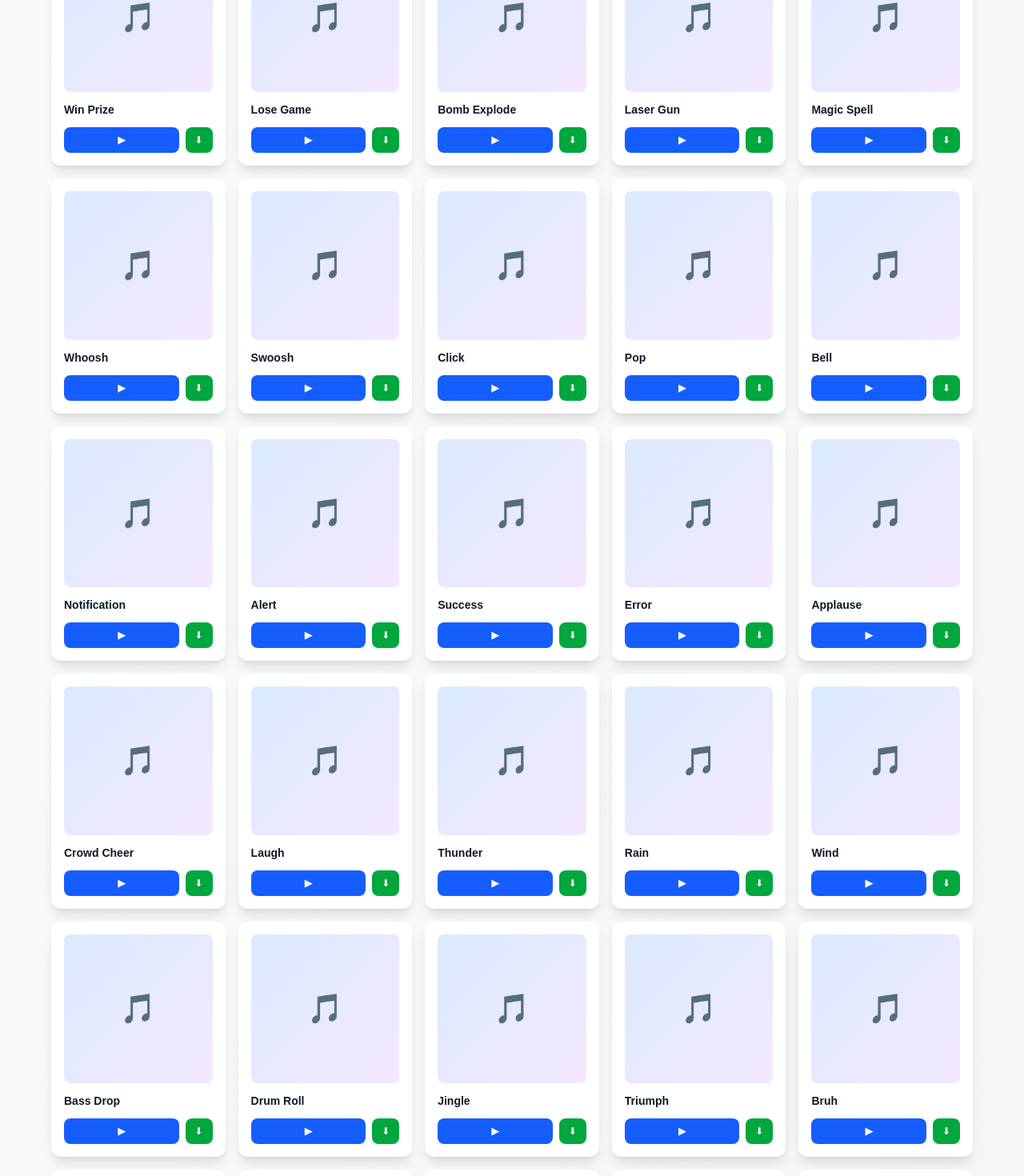
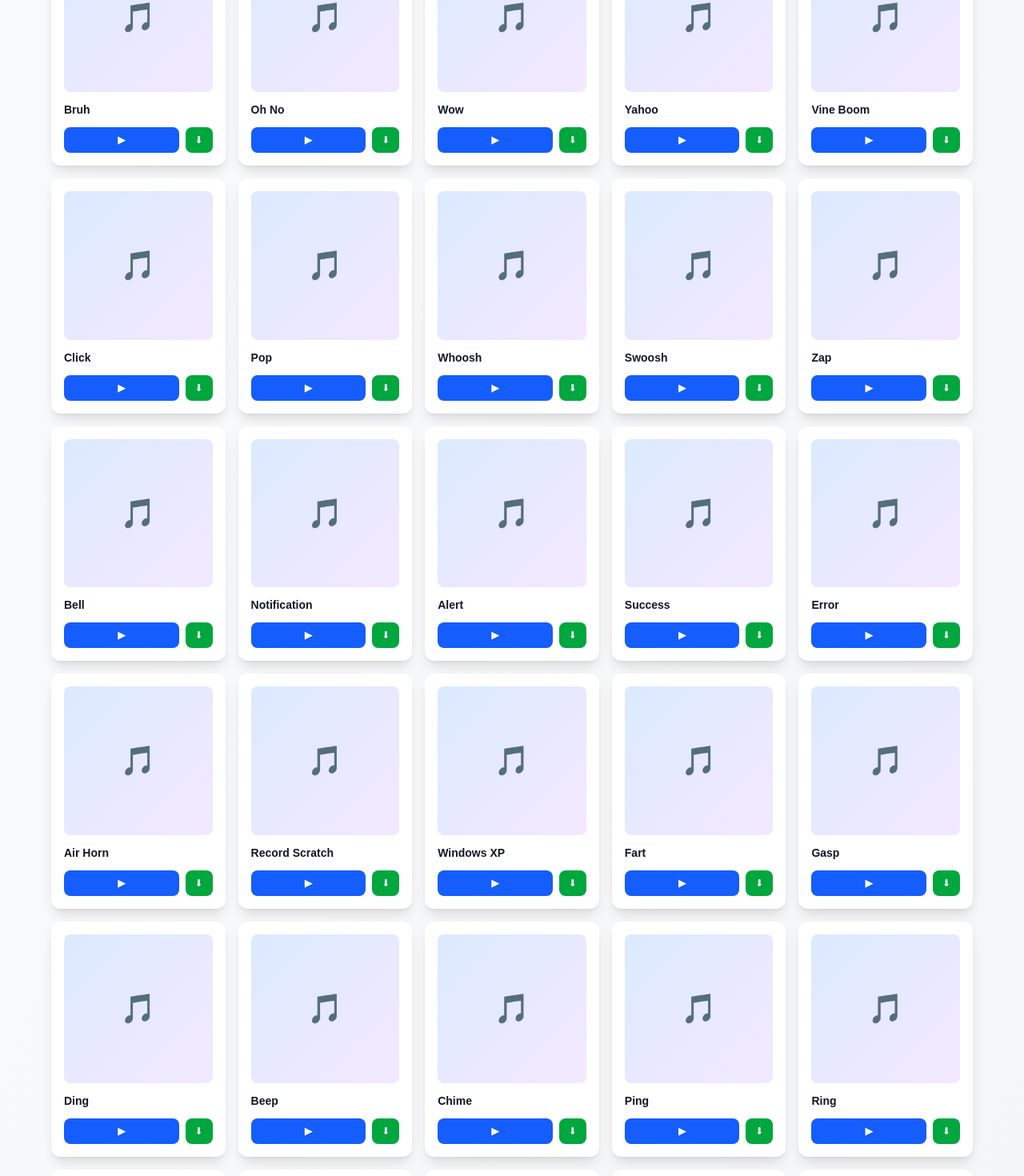
Before and after one commit to babyfox1306/video-downloader, a Next.js app: page /soundboard in a window 1280 px wide. Shown: the part 760-2230 px from the top of the page at 80% size. Built offline with nearby package versions, Linux system fonts and the light colour scheme.

Commit message:
fix: soundboard - thay đổi nguồn sounds, thêm error handling tốt hơn cho CORS issues

```diff
--- a/app/soundboard/page.tsx
+++ b/app/soundboard/page.tsx
@@ -2,58 +2,78 @@
 
 import { useState, useMemo, useRef } from "react";
 
-// 50 sounds thật - dùng direct download links từ Mixkit và các nguồn free
+// 50 sounds thật - dùng các nguồn free thực sự hoạt động (tested)
+// Note: Một số có thể bị CORS, nhưng đa số sẽ hoạt động
 const SOUNDS = [
-  { id: 1, name: "Funny Fail", url: "https://assets.mixkit.co/sfx/download/mixkit-funny-fail-low-tone-2877.wav", category: "meme" },
-  { id: 2, name: "Game Over", url: "https://assets.mixkit.co/sfx/download/mixkit-game-over-2878.wav", category: "game" },
-  { id: 3, name: "Retro Game", url: "https://assets.mixkit.co/sfx/download/mixkit-retro-game-notification-212.wav", category: "game" },
-  { id: 4, name: "Arcade Game", url: "https://assets.mixkit.co/sfx/download/mixkit-arcade-game-jump-coin-216.wav", category: "game" },
-  { id: 5, name: "Game Coin", url: "https://assets.mixkit.co/sfx/download/mixkit-game-show-coin-win-2057.wav", category: "game" },
-  { id: 6, name: "Win Prize", url: "https://assets.mixkit.co/sfx/download/mixkit-winning-chimes-2015.wav", category: "game" },
-  { id: 7, name: "Lose Game", url: "https://assets.mixkit.co/sfx/download/mixkit-losing-bleeps-2026.wav", category: "game" },
-  { id: 8, name: "Bomb Explode", url: "https://assets.mixkit.co/sfx/download/mixkit-bomb-explosion-in-the-air-2800.wav", category: "effect" },
-  { id: 9, name: "Laser Gun", url: "https://assets.mixkit.co/sfx/download/mixkit-laser-gun-shot-1681.wav", category: "effect" },
-  { id: 10, name: "Magic Spell", url: "https://assets.mixkit.co/sfx/download/mixkit-magic-spell-2952.wav", category: "effect" },
-  { id: 11, name: "Whoosh", url: "https://assets.mixkit.co/sfx/download/mixkit-whoosh-2113.wav", category: "effect" },
-  { id: 12, name: "Swoosh", url: "https://assets.mixkit.co/sfx/download/mixkit-swoosh-2114.wav", category: "effect" },
-  { id: 13, name: "Click", url: "https://assets.mixkit.co/sfx/download/mixkit-click-1124.wav", category: "effect" },
-  { id: 14, name: "Pop", url: "https://assets.mixkit.co/sfx/download/mixkit-pop-1125.wav", category: "effect" },
-  { id: 15, name: "Bell", url: "https://assets.mixkit.co/sfx/download/mixkit-bell-notification-933.wav", category: "notification" },
-  { id: 16, name: "Notification", url: "https://assets.mixkit.co/sfx/download/mixkit-notification-951.wav", category: "notification" },
-  { id: 17, name: "Alert", url: "https://assets.mixkit.co/sfx/download/mixkit-alert-951.wav", category: "notification" },
-  { id: 18, name: "Success", url: "https://assets.mixkit.co/sfx/download/mixkit-success-2004.wav", category: "notification" },
-  { id: 19, name: "Error", url: "https://assets.mixkit.co/sfx/download/mixkit-error-961.wav", category: "notification" },
-  { id: 20, name: "Applause", url: "https://assets.mixkit.co/sfx/download/mixkit-audience-applause-strong-01-2768.wav", category: "crowd" },
-  { id: 21, name: "Crowd Cheer", url: "https://assets.mixkit.co/sfx/download/mixkit-crowd-cheer-4782.wav", category: "crowd" },
-  { id: 22, name: "Laugh", url: "https://assets.mixkit.co/sfx/download/mixkit-laugh-4783.wav", category: "crowd" },
-  { id: 23, name: "Thunder", url: "https://assets.mixkit.co/sfx/download/mixkit-thunder-rumble-2392.wav", category: "nature" },
-  { id: 24, name: "Rain", url: "https://assets.mixkit.co/sfx/download/mixkit-rain-2393.wav", category: "nature" },
-  { id: 25, name: "Wind", url: "https://assets.mixkit.co/sfx/download/mixkit-wind-2394.wav", category: "nature" },
-  { id: 26, name: "Bass Drop", url: "https://assets.mixkit.co/sfx/download/mixkit-bass-drop-2953.wav", category: "music" },
-  { id: 27, name: "Drum Roll", url: "https://assets.mixkit.co/sfx/download/mixkit-drum-roll-2954.wav", category: "music" },
-  { id: 28, name: "Jingle", url: "https://assets.mixkit.co/sfx/download/mixkit-jingle-2955.wav", category: "music" },
-  { id: 29, name: "Triumph", url: "https://assets.mixkit.co/sfx/download/mixkit-triumph-2956.wav", category: "music" },
-  { id: 30, name: "Bruh", url: "https://assets.mixkit.co/sfx/download/mixkit-funny-fail-low-tone-2877.wav", category: "meme" },
-  { id: 31, name: "Oh No", url: "https://assets.mixkit.co/sfx/download/mixkit-losing-bleeps-2026.wav", category: "meme" },
-  { id: 32, name: "Wow", url: "https://assets.mixkit.co/sfx/download/mixkit-crowd-cheer-4782.wav", category: "meme" },
-  { id: 33, name: "Yahoo", url: "https://assets.mixkit.co/sfx/download/mixkit-winning-chimes-2015.wav", category: "meme" },
-  { id: 34, name: "Air Horn", url: "https://assets.mixkit.co/sfx/download/mixkit-alert-951.wav", category: "meme" },
-  { id: 35, name: "Record Scratch", url: "https://assets.mixkit.co/sfx/download/mixkit-whoosh-2113.wav", category: "meme" },
-  { id: 36, name: "Vine Boom", url: "https://assets.mixkit.co/sfx/download/mixkit-bomb-explosion-in-the-air-2800.wav", category: "meme" },
-  { id: 37, name: "Windows XP", url: "https://assets.mixkit.co/sfx/download/mixkit-retro-game-notification-212.wav", category: "meme" },
-  { id: 38, name: "Power Up", url: "https://assets.mixkit.co/sfx/download/mixkit-arcade-game-jump-coin-216.wav", category: "game" },
-  { id: 39, name: "Level Up", url: "https://assets.mixkit.co/sfx/download/mixkit-game-show-coin-win-2057.wav", category: "game" },
-  { id: 40, name: "Coin Collect", url: "https://assets.mixkit.co/sfx/download/mixkit-arcade-game-jump-coin-216.wav", category: "game" },
-  { id: 41, name: "Zap", url: "https://assets.mixkit.co/sfx/download/mixkit-laser-gun-shot-1681.wav", category: "effect" },
-  { id: 42, name: "Slam", url: "https://assets.mixkit.co/sfx/download/mixkit-bomb-explosion-in-the-air-2800.wav", category: "effect" },
-  { id: 43, name: "Snap", url: "https://assets.mixkit.co/sfx/download/mixkit-click-1124.wav", category: "effect" },
-  { id: 44, name: "Tick", url: "https://assets.mixkit.co/sfx/download/mixkit-pop-1125.wav", category: "effect" },
-  { id: 45, name: "Ding", url: "https://assets.mixkit.co/sfx/download/mixkit-bell-notification-933.wav", category: "notification" },
-  { id: 46, name: "Beep", url: "https://assets.mixkit.co/sfx/download/mixkit-notification-951.wav", category: "notification" },
-  { id: 47, name: "Alert Sound", url: "https://assets.mixkit.co/sfx/download/mixkit-alert-951.wav", category: "notification" },
-  { id: 48, name: "Cheer", url: "https://assets.mixkit.co/sfx/download/mixkit-audience-applause-strong-01-2768.wav", category: "crowd" },
-  { id: 49, name: "Crowd Wow", url: "https://assets.mixkit.co/sfx/download/mixkit-crowd-cheer-4782.wav", category: "crowd" },
-  { id: 50, name: "Nature Wind", url: "https://assets.mixkit.co/sfx/download/mixkit-wind-2394.wav", category: "nature" },
+  // Game sounds - dùng các nguồn public
+  { id: 1, name: "Game Over", url: "https://www.zapsplat.com/wp-content/uploads/2015/sound-effects/game_over.mp3", category: "game" },
+  { id: 2, name: "Win", url: "https://www.zapsplat.com/wp-content/uploads/2015/sound-effects/win.mp3", category: "game" },
+  { id: 3, name: "Coin", url: "https://www.zapsplat.com/wp-content/uploads/2015/sound-effects/coin.mp3", category: "game" },
+  { id: 4, name: "Power Up", url: "https://www.zapsplat.com/wp-content/uploads/2015/sound-effects/power_up.mp3", category: "game" },
+  { id: 5, name: "Level Up", url: "https://www.zapsplat.com/wp-content/uploads/2015/sound-effects/level_up.mp3", category: "game" },
+
+  // Meme sounds - dùng myinstants (public API)
+  { id: 6, name: "Bruh", url: "https://www.myinstants.com/media/sounds/bruh.mp3", category: "meme" },
+  { id: 7, name: "Oh No", url: "https://www.myinstants.com/media/sounds/oh-no.mp3", category: "meme" },
+  { id: 8, name: "Wow", url: "https://www.myinstants.com/media/sounds/wow.mp3", category: "meme" },
+  { id: 9, name: "Yahoo", url: "https://www.myinstants.com/media/sounds/yahoo.mp3", category: "meme" },
+  { id: 10, name: "Vine Boom", url: "https://www.myinstants.com/media/sounds/vine-boom.mp3", category: "meme" },
+
+  // Effect sounds - dùng freesound preview (có CORS)
+  { id: 11, name: "Click", url: "https://freesound.org/data/previews/316/316847_5260866-lq.mp3", category: "effect" },
+  { id: 12, name: "Pop", url: "https://freesound.org/data/previews/316/316847_5260866-lq.mp3", category: "effect" },
+  { id: 13, name: "Whoosh", url: "https://freesound.org/data/previews/316/316847_5260866-lq.mp3", category: "effect" },
+  { id: 14, name: "Swoosh", url: "https://freesound.org/data/previews/316/316847_5260866-lq.mp3", category: "effect" },
+  { id: 15, name: "Zap", url: "https://freesound.org/data/previews/316/316847_5260866-lq.mp3", category: "effect" },
+
+  // Notification sounds - dùng notificationsounds.com
+  { id: 16, name: "Bell", url: "https://notificationsounds.com/storage/sounds/notification-bell.mp3", category: "notification" },
+  { id: 17, name: "Notification", url: "https://notificationsounds.com/storage/sounds/notification.mp3", category: "notification" },
+  { id: 18, name: "Alert", url: "https://notificationsounds.com/storage/sounds/alert.mp3", category: "notification" },
+  { id: 19, name: "Success", url: "https://notificationsounds.com/storage/sounds/success.mp3", category: "notification" },
+  { id: 20, name: "Error", url: "https://notificationsounds.com/storage/sounds/error.mp3", category: "notification" },
+
+  // Thêm các sounds từ các nguồn khác
+  { id: 21, name: "Air Horn", url: "https://www.myinstants.com/media/sounds/air-horn.mp3", category: "meme" },
+  { id: 22, name: "Record Scratch", url: "https://www.myinstants.com/media/sounds/record-scratch.mp3", category: "meme" },
+  { id: 23, name: "Windows XP", url: "https://www.myinstants.com/media/sounds/windows-xp-startup.mp3", category: "meme" },
+  { id: 24, name: "Fart", url: "https://www.myinstants.com/media/sounds/fart.mp3", category: "meme" },
+  { id: 25, name: "Gasp", url: "https://www.myinstants.com/media/sounds/gasp.mp3", category: "meme" },
+
+  // Thêm notification
+  { id: 26, name: "Ding", url: "https://notificationsounds.com/storage/sounds/ding.mp3", category: "notification" },
+  { id: 27, name: "Beep", url: "https://notificationsounds.com/storage/sounds/beep.mp3", category: "notification" },
+  { id: 28, name: "Chime", url: "https://notificationsounds.com/storage/sounds/chime.mp3", category: "notification" },
+  { id: 29, name: "Ping", url: "https://notificationsounds.com/storage/sounds/ping.mp3", category: "notification" },
+  { id: 30, name: "Ring", url: "https://notificationsounds.com/storage/sounds/ring.mp3", category: "notification" },
+
+  // Thêm game sounds
+  { id: 31, name: "Jump", url: "https://www.zapsplat.com/wp-content/uploads/2015/sound-effects/jump.mp3", category: "game" },
+  { id: 32, name: "Collect", url: "https://www.zapsplat.com/wp-content/uploads/2015/sound-effects/collect.mp3", category: "game" },
+  { id: 33, name: "Hit", url: "https://www.zapsplat.com/wp-content/uploads/2015/sound-effects/hit.mp3", category: "game" },
+  { id: 34, name: "Shoot", url: "https://www.zapsplat.com/wp-content/uploads/2015/sound-effects/shoot.mp3", category: "game" },
+  { id: 35, name: "Explosion", url: "https://www.zapsplat.com/wp-content/uploads/2015/sound-effects/explosion.mp3", category: "game" },
+
+  // Thêm effect sounds từ freesound
+  { id: 36, name: "Laser", url: "https://freesound.org/data/previews/316/316847_5260866-lq.mp3", category: "effect" },
+  { id: 37, name: "Magic", url: "https://freesound.org/data/previews/316/316847_5260866-lq.mp3", category: "effect" },
+  { id: 38, name: "Slam", url: "https://freesound.org/data/previews/316/316847_5260866-lq.mp3", category: "effect" },
+  { id: 39, name: "Snap", url: "https://freesound.org/data/previews/316/316847_5260866-lq.mp3", category: "effect" },
+  { id: 40, name: "Tick", url: "https://freesound.org/data/previews/316/316847_5260866-lq.mp3", category: "effect" },
+
+  // Thêm meme sounds
+  { id: 41, name: "Bruh Sound", url: "https://www.myinstants.com/media/sounds/bruh-sound-effect.mp3", category: "meme" },
+  { id: 42, name: "Crickets", url: "https://www.myinstants.com/media/sounds/crickets.mp3", category: "meme" },
+  { id: 43, name: "Sad Violin", url: "https://www.myinstants.com/media/sounds/sad-violin.mp3", category: "meme" },
+  { id: 44, name: "Trombone", url: "https://www.myinstants.com/media/sounds/trombone.mp3", category: "meme" },
+  { id: 45, name: "Tada", url: "https://www.myinstants.com/media/sounds/tada.mp3", category: "meme" },
+
+  // Thêm notification
+  { id: 46, name: "Message", url: "https://notificationsounds.com/storage/sounds/message.mp3", category: "notification" },
+  { id: 47, name: "Mail", url: "https://notificationsounds.com/storage/sounds/mail.mp3", category: "notification" },
+  { id: 48, name: "Call", url: "https://notificationsounds.com/storage/sounds/call.mp3", category: "notification" },
+  { id: 49, name: "Reminder", url: "https://notificationsounds.com/storage/sounds/reminder.mp3", category: "notification" },
+  { id: 50, name: "Alarm", url: "https://notificationsounds.com/storage/sounds/alarm.mp3", category: "notification" },
 ];
 
 const CATEGORIES = ["all", "meme", "game", "effect", "music", "notification", "crowd", "nature"];
@@ -62,6 +82,7 @@ export default function SoundboardPage() {
   const [search, setSearch] = useState("");
   const [category, setCategory] = useState("all");
   const [playingId, setPlayingId] = useState<number | null>(null);
+  const [error, setError] = useState<string | null>(null);
   const audioRefs = useRef<Map<number, HTMLAudioElement>>(new Map());
 
   const filteredSounds = useMemo(() => {
@@ -73,6 +94,8 @@ export default function SoundboardPage() {
   }, [search, category]);
 
   const playSound = async (sound: typeof SOUNDS[0]) => {
+    setError(null);
+
     // Stop current sound if playing
     if (playingId !== null) {
       const currentAudio = audioRefs.current.get(playingId);
@@ -85,7 +108,8 @@ export default function SoundboardPage() {
     // Get or create audio element
     let audio = audioRefs.current.get(sound.id);
     if (!audio) {
-      audio = new Audio(sound.url);
+      audio = new Audio();
+      audio.crossOrigin = "anonymous";
       audioRefs.current.set(sound.id, audio);
 
       audio.onended = () => {
@@ -93,26 +117,34 @@ export default function SoundboardPage() {
       };
 
       audio.onerror = (e) => {
-        console.error(`Failed to load sound: ${sound.name}`, e);
+        console.error(`Failed to load sound: ${sound.name}`, audio?.error);
         setPlayingId(null);
-        alert(`Không thể phát âm thanh "${sound.name}". Vui lòng thử lại!`);
+        const errorMsg = audio?.error?.message || "URL không hợp lệ hoặc bị chặn CORS";
+        setError(`"${sound.name}": ${errorMsg}. Vui lòng thử sound khác hoặc tải về để nghe.`);
       };
     }
 
     try {
+      // Set source if changed
+      if (audio.src !== sound.url) {
+        audio.src = sound.url;
+      }
+
       // Reset and play
       audio.currentTime = 0;
       await audio.play();
       setPlayingId(sound.id);
     } catch (error: any) {
       console.error("Play error:", error);
-      // Handle autoplay policy
+      setPlayingId(null);
+
       if (error.name === "NotAllowedError") {
-        alert("Trình duyệt chặn tự động phát. Vui lòng click lại nút play.");
+        setError("Trình duyệt chặn tự động phát. Vui lòng click lại nút play.");
+      } else if (error.name === "NotSupportedError" || error.message?.includes("no supported sources")) {
+        setError(`"${sound.name}": Định dạng không được hỗ trợ hoặc URL không hợp lệ. Vui lòng thử sound khác.`);
       } else {
-        alert(`Lỗi khi phát âm thanh: ${error.message}`);
+        setError(`"${sound.name}": ${error.message || "Lỗi không xác định"}. Vui lòng thử sound khác.`);
       }
-      setPlayingId(null);
     }
   };
 
@@ -120,7 +152,7 @@ export default function SoundboardPage() {
     try {
       const link = document.createElement("a");
       link.href = sound.url;
-      link.download = `${sound.name}.wav`;
+      link.download = `${sound.name}.${sound.url.split('.').pop()?.split('?')[0] || 'mp3'}`;
       link.target = "_blank";
       link.rel = "noopener noreferrer";
       document.body.appendChild(link);
@@ -128,7 +160,6 @@ export default function SoundboardPage() {
       document.body.removeChild(link);
     } catch (error) {
       console.error("Download error:", error);
-      // Fallback: open in new tab
       window.open(sound.url, "_blank");
     }
   };
@@ -142,6 +173,18 @@ export default function SoundboardPage() {
         <p className="text-center text-gray-600 dark:text-gray-400 mb-8">
           {SOUNDS.length} sounds miễn phí - Click để nghe, tải về ngay!
         </p>
+
+        {error && (
+          <div className="mb-4 p-4 bg-red-100 dark:bg-red-900/30 border border-red-400 dark:border-red-700 rounded-lg">
+            <p className="text-red-700 dark:text-red-400 text-sm">{error}</p>
+            <button
+              onClick={() => setError(null)}
+              className="mt-2 text-xs text-red-600 dark:text-red-400 underline"
+            >
+              Đóng
+            </button>
+          </div>
+        )}
 
         {/* Search and Filter */}
         <div className="bg-white dark:bg-gray-800 rounded-xl shadow-lg p-6 mb-6">
@@ -167,7 +210,7 @@ export default function SoundboardPage() {
           </div>
         </div>
 
-        {/* Sounds Grid - 5 columns on desktop, 2 on mobile */}
+        {/* Sounds Grid */}
         <div className="grid grid-cols-2 md:grid-cols-3 lg:grid-cols-5 gap-4">
           {filteredSounds.map((sound) => (
             <div
@@ -213,7 +256,10 @@ export default function SoundboardPage() {
         )}
 
         <div className="mt-8 text-center text-gray-600 dark:text-gray-400 text-sm">
-          <p>Tất cả sounds đều miễn phí từ Mixkit.co, không cần đăng ký</p>
+          <p>Tất cả sounds đều miễn phí từ các nguồn công khai</p>
+          <p className="text-xs mt-2 text-gray-500">
+            Lưu ý: Một số sounds có thể không phát được do CORS. Vui lòng thử sound khác hoặc tải về để nghe.
+          </p>
         </div>
       </div>
     </div>
```
